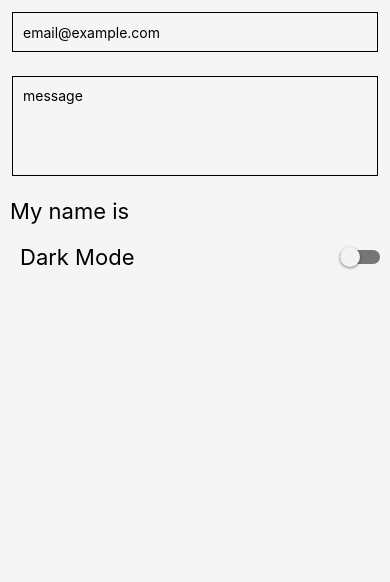
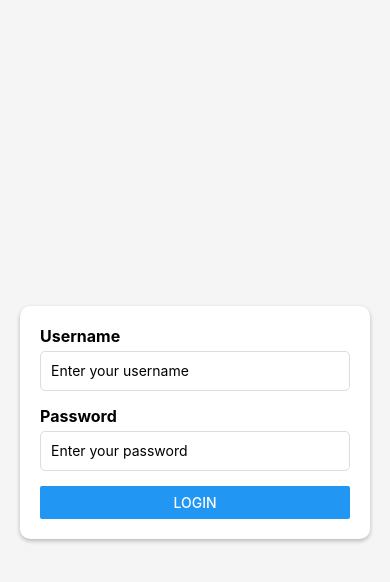
Before and after one commit to itsparasbisht/rn-starter, a React Native app: screen / in a window 390 px wide. Shown: the top 582 px of the page. Built offline with nearby package versions, Linux system fonts and the light colour scheme.

Commit message:
login form

```diff
--- a/App.js
+++ b/App.js
@@ -1,45 +1,30 @@
 import { useState } from "react";
-import {
-  StatusBar,
-  StyleSheet,
-  Switch,
-  Text,
-  TextInput,
-  View,
-} from "react-native";
+import { Button, StyleSheet, Text, TextInput, View } from "react-native";
 
 export default function App() {
-  const [name, setName] = useState("");
-  const [isDarkMode, setIsDarkMode] = useState(false);
+  const [username, setUsername] = useState("");
+  const [password, setPassword] = useState("");
 
   return (
     <View style={styles.container}>
-      <StatusBar />
-      <TextInput
-        style={styles.input}
-        value={name}
-        onChangeText={setName}
-        placeholder="email@example.com"
-        autoCorrect={false}
-        autoCapitalize="none"
-        // secureTextEntry // when dealing with passwords
-        // keyboardType="phone-pad"
-      />
-      <TextInput
-        style={[styles.input, styles.multilineText]}
-        placeholder="message"
-        multiline
-      />
-      <Text style={styles.text}>My name is {name}</Text>
+      <View style={styles.form}>
+        <Text style={styles.label}>Username</Text>
+        <TextInput
+          style={styles.input}
+          placeholder="Enter your username"
+          value={username}
+          onChangeText={setUsername}
+        />
 
-      <View style={styles.switchContainer}>
-        <Text style={styles.text}>Dark Mode</Text>
-        <Switch
-          value={isDarkMode}
-          onValueChange={() => setIsDarkMode((prev) => !prev)}
-          trackColor={{ false: "#767577", true: "lightblue" }}
-          thumbColor="#f4f3f4"
+        <Text style={styles.label}>Password</Text>
+        <TextInput
+          style={styles.input}
+          placeholder="Enter your password"
+          secureTextEntry
+          value={password}
+          onChangeText={setPassword}
         />
+        <Button title="Login" onPress={() => {}} />
       </View>
     </View>
   );
@@ -48,26 +33,34 @@
 const styles = StyleSheet.create({
   container: {
     flex: 1,
+    justifyContent: "center",
+    paddingHorizontal: 20,
     backgroundColor: "#f5f5f5",
+  },
+  form: {
+    backgroundColor: "white",
+    padding: 20,
+    borderRadius: 10,
+    shadowColor: "black",
+    shadowOffset: {
+      width: 0,
+      height: 2,
+    },
+    shadowOpacity: 0.25,
+    shadowRadius: 4,
+    elevation: 5,
+  },
+  label: {
+    fontSize: 16,
+    marginBottom: 5,
+    fontWeight: "bold",
   },
   input: {
     height: 40,
-    margin: 12,
+    borderColor: "#ddd",
+    borderWidth: 1,
+    marginBottom: 15,
     padding: 10,
-    borderWidth: 1,
-  },
-  text: {
-    fontSize: 22,
-    padding: 10,
-  },
-  multilineText: {
-    minHeight: 100,
-    textAlignVertical: "top",
-  },
-  switchContainer: {
-    flexDirection: "row",
-    alignItems: "center",
-    justifyContent: "space-between",
-    paddingHorizontal: 10,
+    borderRadius: 5,
   },
 });
```
